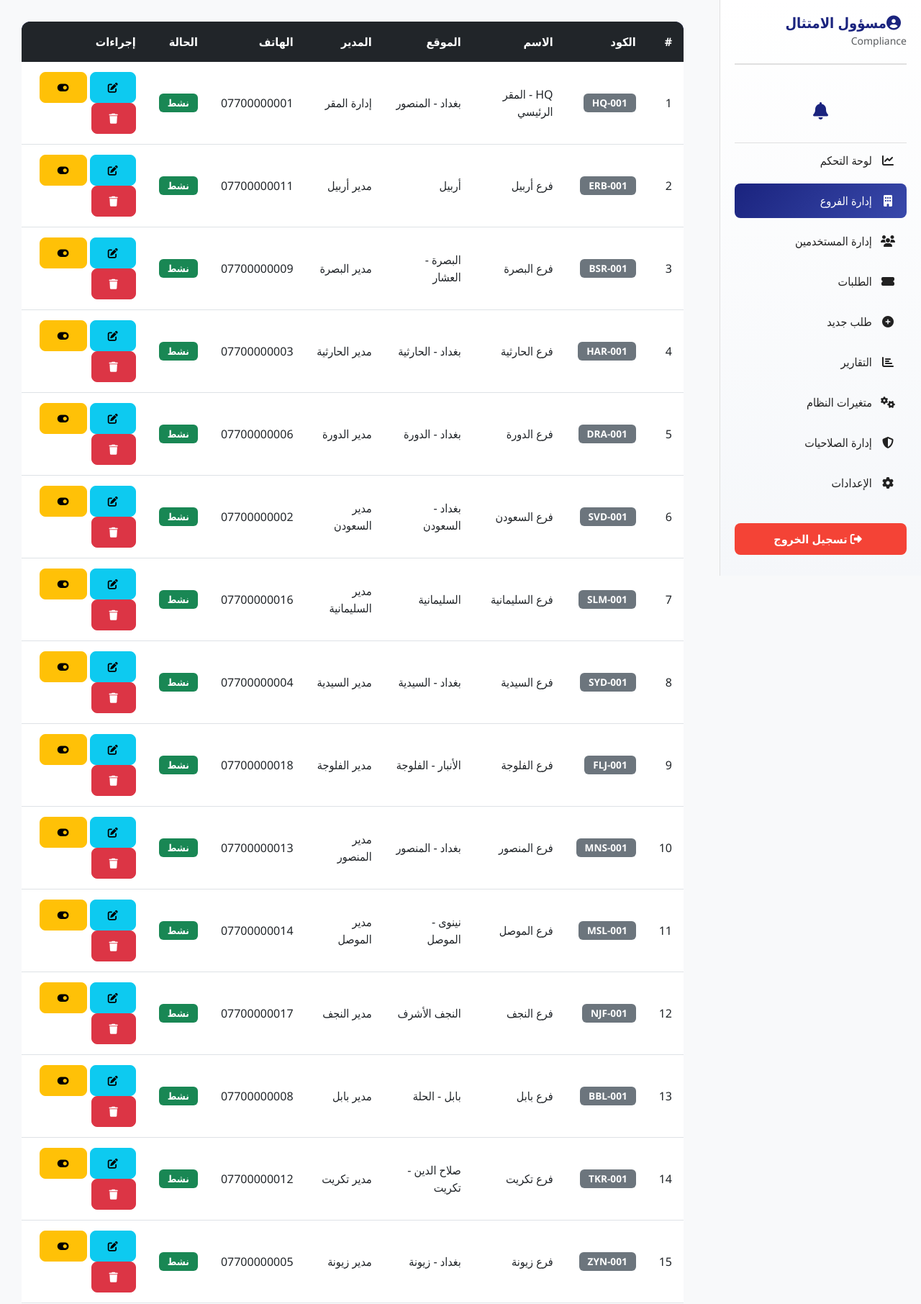
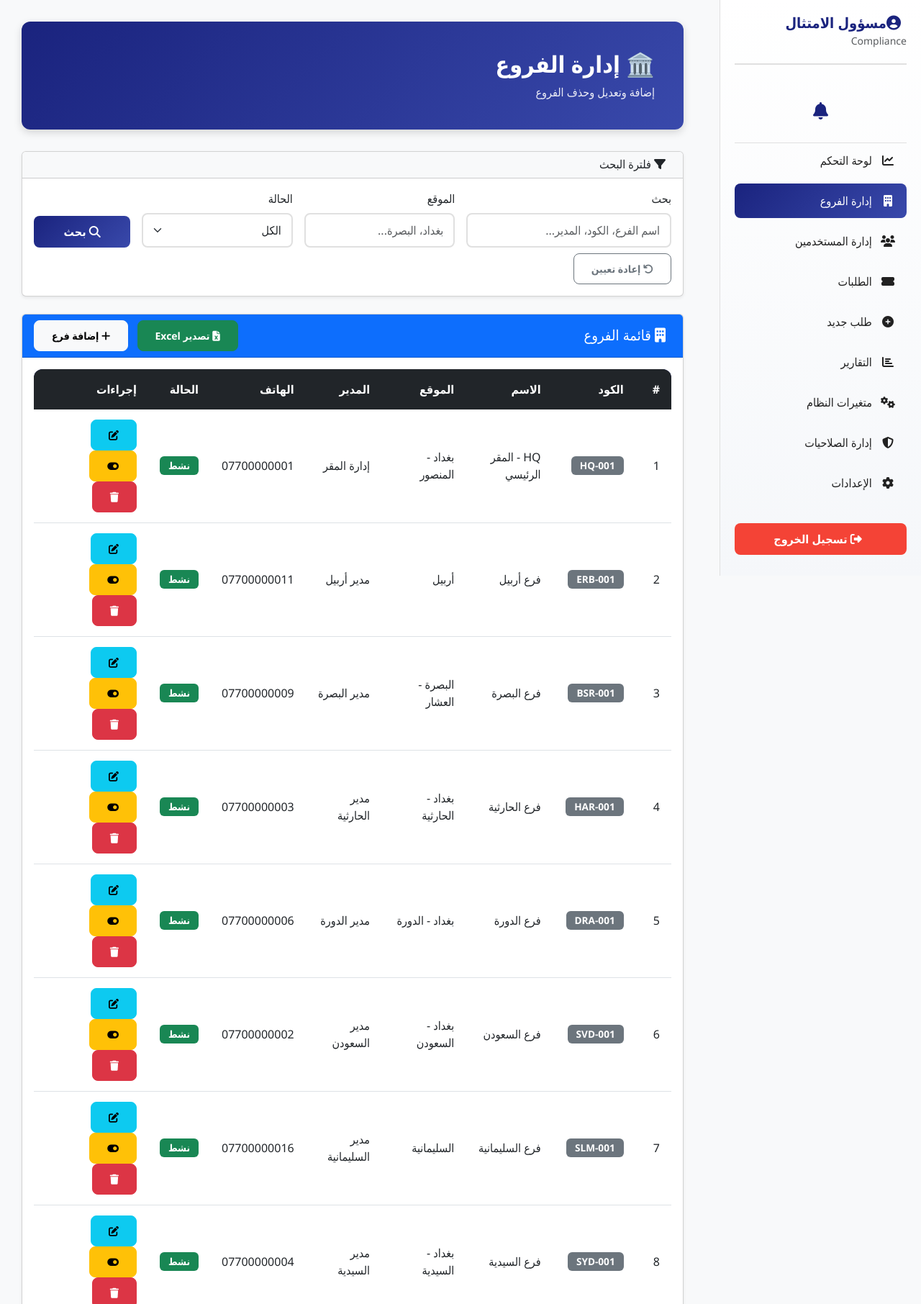
Before and after one commit to senesikakashi-design/hawkama, a Flask app: page /branches/manage in a window 1280 px wide. Shown: the top 1812 px of the page at 72% size. Run offline with Flask 3, Linux system fonts and the light colour scheme; a user stored in the database is signed in; data comes from the database, SQL or seed files in the repository; data that the repository does not hold is empty.

Commit message:
Update manage_branches.html

```diff
--- a/templates/manage_branches.html
+++ b/templates/manage_branches.html
@@ -12,9 +12,78 @@
     {% include 'sidebar.html' %}
 
     <div class="main-content">
-        <!-- ... (نفس الكود السابق) ... -->
+        {% with messages = get_flashed_messages(with_categories=true) %}
+            {% if messages %}
+                {% for category, message in messages %}
+                    <div class="alert alert-{{ category }} alert-dismissible fade show">
+                        {{ message }}
+                        <button type="button" class="btn-close" data-bs-dismiss="alert"></button>
+                    </div>
+                {% endfor %}
+            {% endif %}
+        {% endwith %}
 
-        <!-- ✅ الجدول -->
+        <div class="page-header">
+            <h1>🏛️ إدارة الفروع</h1>
+            <p>إضافة وتعديل وحذف الفروع</p>
+        </div>
+
+        <!-- ✅ فلاتر البحث -->
+        <div class="card shadow-sm mb-4">
+            <div class="card-header bg-light">
+                <h6 class="mb-0"><i class="fas fa-filter ms-2"></i> فلترة البحث</h6>
+            </div>
+            <div class="card-body">
+                <form method="GET" action="{{ url_for('manage_branches') }}">
+                    <div class="row g-3">
+                        <div class="col-md-4">
+                            <label class="form-label">بحث</label>
+                            <input type="text" class="form-control" name="search" value="{{ search_term }}"
+                                   placeholder="اسم الفرع، الكود، المدير...">
+                        </div>
+                        <div class="col-md-3">
+                            <label class="form-label">الموقع</label>
+                            <input type="text" class="form-control" name="location" value="{{ location }}"
+                                   placeholder="بغداد، البصرة...">
+                        </div>
+                        <div class="col-md-3">
+                            <label class="form-label">الحالة</label>
+                            <select class="form-select" name="status">
+                                <option value="">الكل</option>
+                                <option value="active" {% if status == 'active' %}selected{% endif %}>نشط</option>
+                                <option value="inactive" {% if status == 'inactive' %}selected{% endif %}>معطل</option>
+                            </select>
+                        </div>
+                        <div class="col-md-2 d-flex align-items-end">
+                            <button type="submit" class="btn btn-primary w-100">
+                                <i class="fas fa-search"></i> بحث
+                            </button>
+                        </div>
+                    </div>
+                    <div class="row mt-2">
+                        <div class="col-12">
+                            <a href="{{ url_for('manage_branches') }}" class="btn btn-outline-secondary btn-sm">
+                                <i class="fas fa-undo"></i> إعادة تعيين
+                            </a>
+                        </div>
+                    </div>
+                </form>
+            </div>
+        </div>
+
+        <div class="card shadow-sm">
+            <div class="card-header bg-primary text-white d-flex justify-content-between align-items-center">
+                <h5 class="mb-0"><i class="fas fa-building ms-2"></i> قائمة الفروع</h5>
+                <div>
+                    <a href="{{ url_for('export_branches_excel') }}" class="btn btn-success btn-sm me-2">
+                        <i class="fas fa-file-excel"></i> تصدير Excel
+                    </a>
+                    <button class="btn btn-light btn-sm" data-bs-toggle="modal" data-bs-target="#addBranchModal">
+                        <i class="fas fa-plus"></i> إضافة فرع
+                    </button>
+                </div>
+            </div>
+            <div class="card-body">
                 <div class="table-responsive">
                     <table class="table table-hover">
                         <thead class="table-dark">
@@ -46,13 +115,11 @@
                                     {% endif %}
                                 </td>
                                 <td>
-                            <!-- ✅ زر التعديل - بدون onclick إضافي -->
                                     <button type="button" class="btn btn-sm btn-info"
                                             data-bs-toggle="modal"
                                             data-bs-target="#editBranch{{ branch.id }}">
                                         <i class="fas fa-edit"></i>
                                     </button>
-
                                     <a href="{{ url_for('toggle_branch', branch_id=branch.id) }}" class="btn btn-sm btn-warning">
                                         <i class="fas fa-toggle-on"></i>
                                     </a>
@@ -66,8 +133,50 @@
                     </table>
                 </div>
             </div>
+        </div>
+    </div>
 
-    <!-- ✅ Modals -->
+    <!-- Modal إضافة فرع -->
+    <div class="modal fade" id="addBranchModal" tabindex="-1" aria-hidden="true">
+        <div class="modal-dialog">
+            <div class="modal-content">
+                <div class="modal-header bg-primary text-white">
+                    <h5 class="modal-title">إضافة فرع جديد</h5>
+                    <button type="button" class="btn-close btn-close-white" data-bs-dismiss="modal" aria-label="Close"></button>
+                </div>
+                <form method="POST" action="{{ url_for('add_branch') }}">
+                    <div class="modal-body">
+                        <div class="mb-3">
+                            <label class="form-label">الاسم</label>
+                            <input type="text" class="form-control" name="name" required>
+                        </div>
+                        <div class="mb-3">
+                            <label class="form-label">الكود</label>
+                            <input type="text" class="form-control" name="code" required>
+                        </div>
+                        <div class="mb-3">
+                            <label class="form-label">الموقع</label>
+                            <input type="text" class="form-control" name="location">
+                        </div>
+                        <div class="mb-3">
+                            <label class="form-label">المدير</label>
+                            <input type="text" class="form-control" name="manager_name">
+                        </div>
+                        <div class="mb-3">
+                            <label class="form-label">الهاتف</label>
+                            <input type="text" class="form-control" name="contact_phone">
+                        </div>
+                    </div>
+                    <div class="modal-footer">
+                        <button type="button" class="btn btn-secondary" data-bs-dismiss="modal">إلغاء</button>
+                        <button type="submit" class="btn btn-primary">حفظ</button>
+                    </div>
+                </form>
+            </div>
+        </div>
+    </div>
+
+    <!-- Modals تعديل الفروع -->
     {% for branch in branches %}
     <div class="modal fade" id="editBranch{{ branch.id }}" tabindex="-1" aria-hidden="true">
         <div class="modal-dialog">
@@ -116,22 +225,6 @@
     </div>
     {% endfor %}
 
-    <!-- ✅ Bootstrap JS فقط - لا تحتاج jQuery -->
     <script src="https://cdn.jsdelivr.net/npm/bootstrap@5.3.0/dist/js/bootstrap.bundle.min.js"></script>
-
-    <!-- ✅ حل احتياطي إذا استمر الخطأ -->
-    <script>
-        document.querySelectorAll('[data-bs-toggle="modal"]').forEach(button => {
-            button.addEventListener('click', function(e) {
-                e.preventDefault();
-                const targetId = this.getAttribute('data-bs-target');
-                const modalElement = document.querySelector(targetId);
-                if (modalElement) {
-                    const modal = bootstrap.Modal.getInstance(modalElement) || new bootstrap.Modal(modalElement);
-                    modal.show();
-                }
-            });
-        });
-    </script>
 </body>
 </html>
```
Lines whose indentation alone changed are shown as unchanged.
